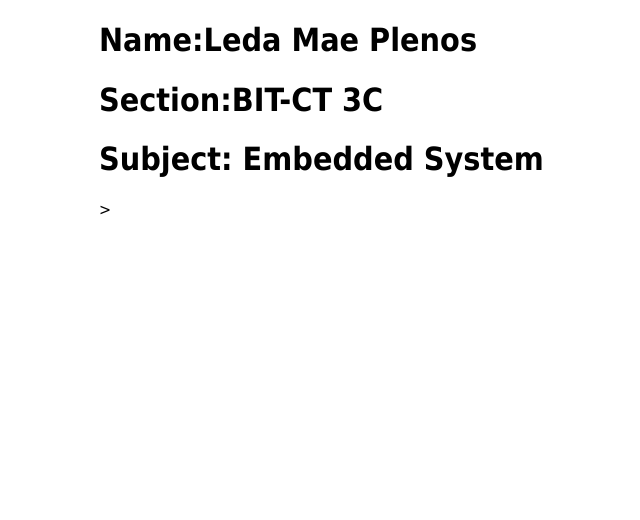
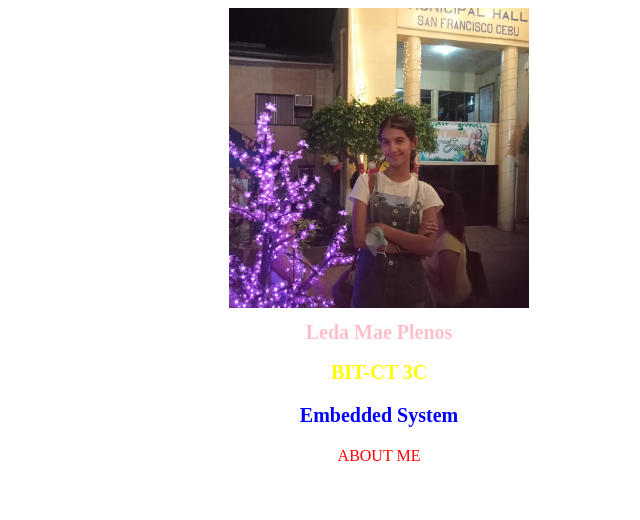
Before and after one commit to ledamaeplenos/html, a plain HTML site: page index.html in a window 1280 px wide. Shown: the whole page, without its empty margins (261-901 px from the left). Drawn offline with Linux system fonts and the light colour scheme.

Commit message:
this is my first commit

```diff
--- a/index.html
+++ b/index.html
@@ -1,26 +1,18 @@
-<!DOCTYPE html>
+
 <html>
-<head>
-<title>Welcome to nginx!</title>
-<style>
-html { color-scheme: light dark; }
-body { width: 35em; margin: 0 auto;
-font-family: Tahoma, Verdana, Arial, sans-serif; }
-</style>
-</head>
 <body>
-<h1>Name:Leda Mae Plenos </h1>
-<h1>Section:BIT-CT 3C </h1>
-<h1>Subject: Embedded System</h1>
+<center>
+    <img src="meng.jpg" width="300" alt="meng" class=""
 
+</center>
 
+    <h1 style="font-size:20;color:pink;">Leda Mae Plenos</h1>
+    <h2 style="font-size:20;color:yellow;">BIT-CT 3C</h2>
+    <h3 style="font-size:20;color:blue;">Embedded System</h3>
+    <p style="color:red;"> ABOUT ME</p>
+    <p style="color:white;"> I am 22 years old. Currently living in San Francisco, Cebu I was born in February 14,2001, My hobbies I l like to read  novels like wattpads, I like to watch horror movies , and the last one is I like to listening music any genre.
 
+My expectation this subject that i can learn about the coding and the way how to use it in the embedded systems</p>
 
-
-
-
-
-
->
 </body>
 </html>
```
Also changed, not shown: meng.jpg (added).
